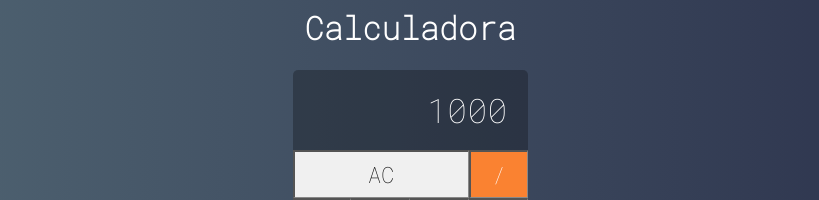
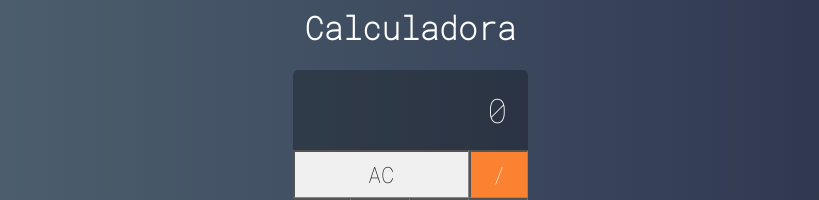
Before and after one commit to ASbarros/ProjCalculadoraCursoUdemy-Vue-, a Vue app in the folder calculator/: page / in a window 1280 px wide. Shown: the part 213-413 px from the top of the page, without its empty margins (230-1049 px from the left). Built offline with nearby package versions, Linux system fonts and the light colour scheme.

Commit message:
Implementando a logica

```diff
--- a/calculator/src/components/Button.vue
+++ b/calculator/src/components/Button.vue
@@ -1,6 +1,6 @@
 <template>
   <button class="button"
-  @click="$emit('onCalcButtonClick', label)" :class="{double, triple, operation}">{{label}}</button>
+  @click="$emit('onClick', label)" :class="{double, triple, operation}">{{label}}</button>
 </template>
 
 <script>
--- a/calculator/src/main/Calculator.vue
+++ b/calculator/src/main/Calculator.vue
@@ -1,6 +1,6 @@
 <template>
   <div class="calculator">
-    <Display value="1000" />
+    <Display :value="displayValue" />
     <Button label="AC" triple @onClick="clearMemory" />
     <Button label="/" operation @onClick="setOperation" />
     <Button label="7" @onClick="addDigit" />
@@ -25,14 +25,54 @@
 import Display from "../components/Display";
 import Button from "../components/Button";
 export default {
+  data: function() {
+    return {
+      displayValue: "0",
+      clearDisplay: false,
+      operation: null,
+      values: [0, 0],
+      current: 0
+    };
+  },
   components: { Button, Display },
   methods: {
-    clearMemory() {},
+    clearMemory() {
+      Object.assign(this.$data, this.$options.data());
+    },
     setOperation(operation) {
-      operation;
+      if (this.current === 0) {
+        this.operation = operation;
+        this.current = 1;
+        this.clearDisplay = true;
+      } else {
+        const equals = operation === "=";
+        const currtentOperation = this.operation;
+        try {
+          this.values[0] = eval(
+            `${this.values[0]} ${currtentOperation} ${this.values[1]} `
+          );
+        } catch (e) {
+          this.$emit("onError", e);
+        }
+
+        this.values[1] = 0;
+
+        this.displayValue = this.values[0];
+        this.operation = equals ? null : operation;
+        this.current = equals ? 0 : 1;
+        this.clearDisplay = !equals;
+      }
     },
     addDigit(n) {
-      n;
+      if (n === "." && this.displayValue.includes(".")) return;
+
+      const clearDisplay = this.displayValue === "0" || this.clearDisplay;
+      const currentValue = clearDisplay ? "" : this.displayValue;
+      const displayValue = currentValue + n;
+
+      this.displayValue = displayValue;
+      this.clearDisplay = false;
+      this.values[this.current] = displayValue;
     }
   }
 };
```
